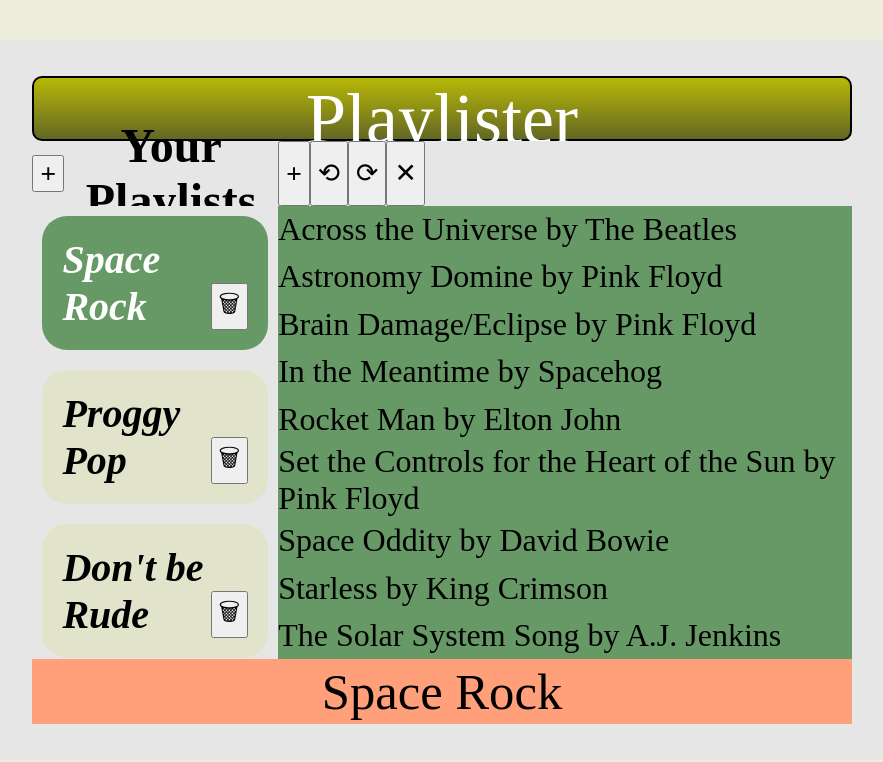
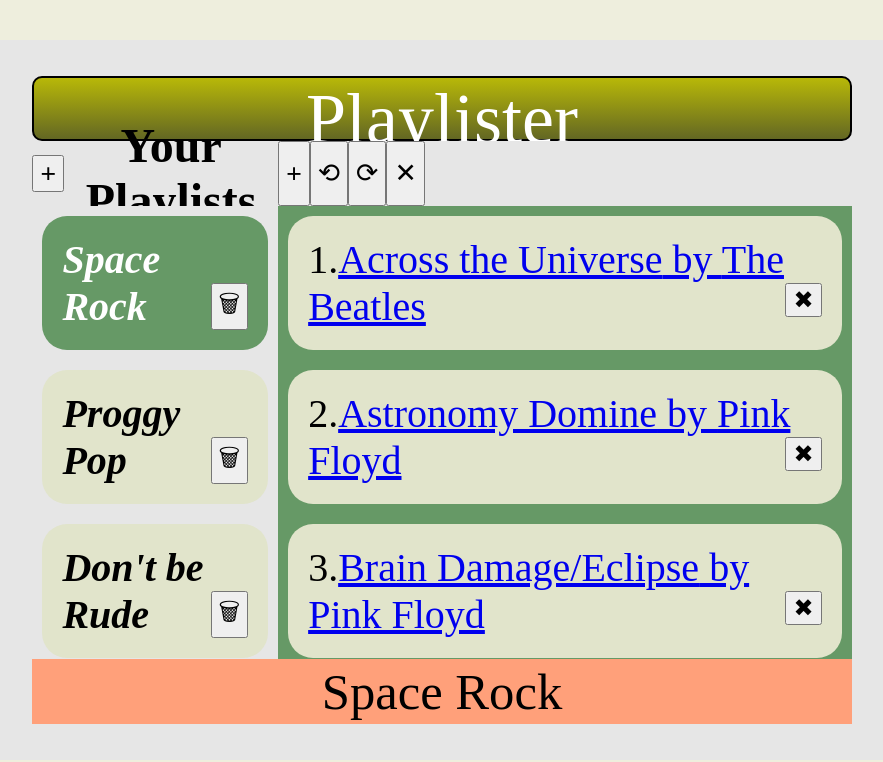
Before and after one commit to Diegos0127/playlister_hw2, a React (Create React App) app: page / in a window 1280 px wide. Both pictures are taken after a click on the element "Space Rock". Shown: the top 762 px of the page, without its empty margins (198-1081 px from the left). Built offline with nearby package versions, Linux system fonts and the light colour scheme; a web font is replaced by a local one.

Commit message:
Fixed song card traits

```diff
--- a/src/components/SongCard.js
+++ b/src/components/SongCard.js
@@ -62,14 +62,15 @@
         const { song } = this.props;
         let num = this.getItemNum();
         console.log("num: " + num);
+        let hyperlink = 'https://www.youtube.com/watch?v=' + song.youTubeId
         let itemClass = "playlister-song";
         if (this.state.draggedTo) {
-            itemClass = "playlister-song-dragged-to";
+             itemClass = "playlister-song-dragged-to";
         }
         return (
             <div
                 id={'song-' + num}
-                className={itemClass}
+                className={'list-card ' + "unselected-list-card"}
                 onDragStart={this.handleDragStart}
                 onDragOver={this.handleDragOver}
                 onDragEnter={this.handleDragEnter}
@@ -77,7 +78,13 @@
                 onDrop={this.handleDrop}
                 draggable="true"
             >
-                {song.title} by {song.artist}
+
+                {num}.<a href= {hyperlink}>{song.title} by {song.artist}</a>
+
+                <input
+                        type="button"
+                        className="list-card-button"
+                        value={"\u2716"} />
             </div>
         )
     }
```
